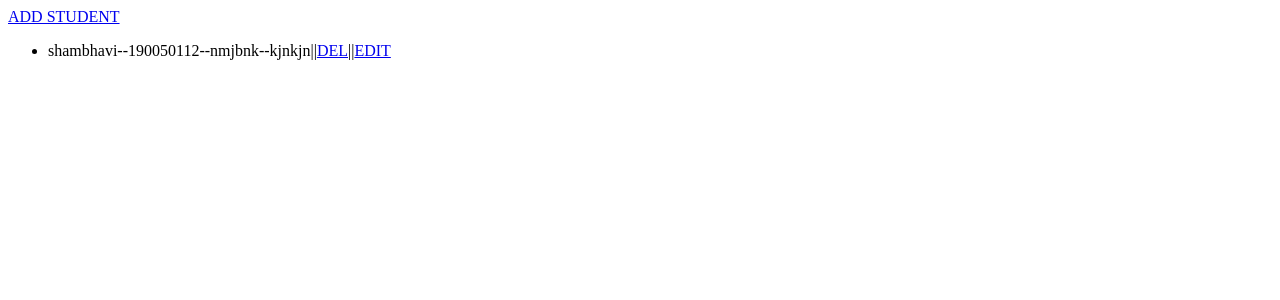
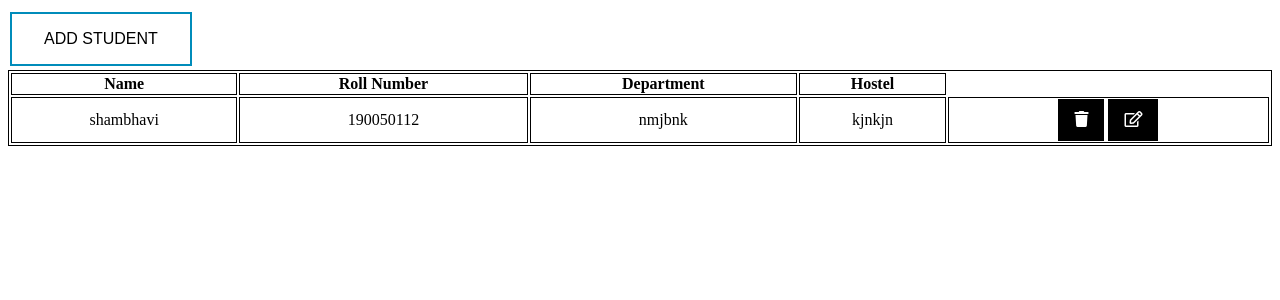
Before and after one commit to shivamraj6288/Shivam_Raj_190050113_ugacassign, a Django app: page / in a window 1280 px wide. Shown: the top 300 px of the page. Run offline with Django 3.2, Linux system fonts and the light colour scheme; data comes from the database, SQL or seed files in the repository; both versions use the stored data as it was after the commit; some libraries are stand-ins or nearby versions.

Commit message:
landing page made better

```diff
--- a/Problem1/infoManage/student/templates/student/index.html
+++ b/Problem1/infoManage/student/templates/student/index.html
@@ -1,19 +1,91 @@
 <!DOCTYPE html>
 <html>
+
 <head>
     <title>Student Data</title>
+    <link rel="stylesheet" href="https://cdnjs.cloudflare.com/ajax/libs/font-awesome/4.7.0/css/font-awesome.min.css">
+    <link rel="stylesheet" href="https://use.fontawesome.com/releases/v5.8.1/css/all.css" integrity="sha384-50oBUHEmvpQ+1lW4y57PTFmhCaXp0ML5d60M1M7uH2+nqUivzIebhndOJK28anvf" crossorigin="anonymous">
+    <style>
+        .button {
+  background-color: #4CAF50; /* Green */
+  border: none;
+  color: white;
+  padding: 16px 32px;
+  text-align: center;
+  text-decoration: none;
+  display: inline-block;
+  font-size: 16px;
+  margin: 4px 2px;
+  transition-duration: 0.4s;
+  cursor: pointer;
+
+}
+.button2 {
+  background-color: white;
+  color: black;
+  border: 2px solid #008CBA;
+}
+
+.button2:hover {
+  background-color: #008CBA;
+  color: white;
+}
+
+table, th, td {
+  border: 1px solid black;
+  text-align: center;
+}
+
+
+table {
+  width: 100%;
+  text-align: center;
+}
+.btn {
+  background-color: black;
+  border: none;
+  color: white;
+  padding: 12px 16px;
+  font-size: 16px;
+  cursor: pointer;
+}
+
+/* Darker background on mouse-over */
+.btn:hover {
+  background-color: grey;
+}
+    </style>
 </head>
 <body>
-<a href="{% url 'student:add' %}">ADD STUDENT</a>
-{% if studentList %}
-<ul>
-{% for entry in studentList %}
-<li>{{ entry.name }}--{{ entry.roll }}--{{ entry.department }}--{{ entry.hostel }}||<a href="{% url 'student:delete' entry.roll %}">DEL</a>||<a href="{% url 'student:edit' entry.roll %}">EDIT</a></li>
-{% endfor %}
-</ul>
+    <div >
+        <a style="text-decoration: none" href="{% url 'student:add' %}"><button  class="button button2 " >ADD STUDENT</button></a>
+</div>
 
-{% else %}
+
+
+    <table class="table table-hover">
+      <tr class="f">
+        <th>Name</th>
+        <th>Roll Number</th>
+        <th>Department</th>
+        <th>Hostel</th>
+      </tr>
+      {% for entry in studentList %}
+      {% if studentList %}
+
+      <tr>
+        <td>{{ entry.name }}</td>
+        <td>{{ entry.roll }}</td>
+        <td>{{entry.department}}</td>
+        <td>{{entry.hostel}}</td>
+        <td><a href="{% url 'student:delete' entry.roll %}"><button class="btn"><i style="color: white" class="fa fa-trash"></i> </button></a> <a href="{% url 'student:edit' entry.roll %}"><button class="btn" > <i style="color: white" class="far fa-edit" style="font-size:20px"></i></button></a></td>
+      </tr>
+      {% else %}
 <p>No data available</p>
-{% endif %}
+
+     {% endif %}
+     {% endfor %}
+    </table>
+      </div>
 </body>
 </html>
```
Also changed, not shown: Problem1/infoManage/db.sqlite3.
